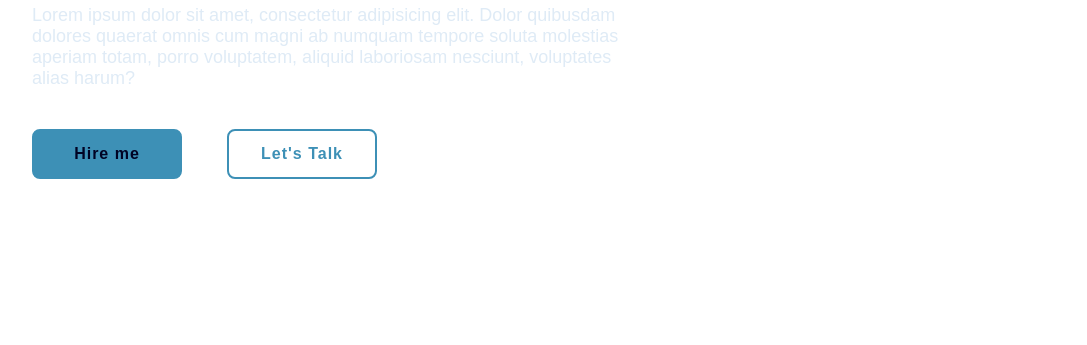
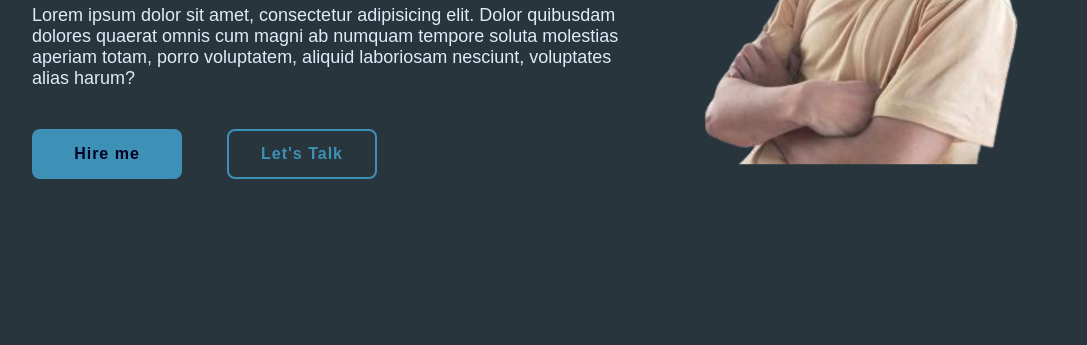
Before and after one commit to andytechh/Myportfolio.github.io, a plain HTML site: page index.html in a window 1280 px wide. Shown: the part 369-714 px from the top of the page, without its empty margins (96-1183 px from the left). Drawn offline with nearby package versions, Linux system fonts and the light colour scheme; files that its build step writes are made by us from their sources.

Commit message:
Update index.html

```diff
--- a/index.html
+++ b/index.html
@@ -4,7 +4,7 @@
   <meta charset="UTF-8">
   <meta name="viewport" content="width=device-width, initial-scale=1.0">
   <title>Portfolio</title>
-  <link rel="stylesheet" href="/assets/css/style.css">
+  <link rel="stylesheet" href="/style.css">
   <link href='https://unpkg.com/boxicons@2.1.4/css/boxicons.min.css' rel='stylesheet'>
 </head>
 <body>
```
